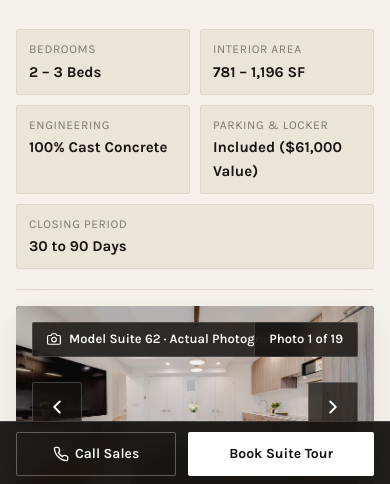
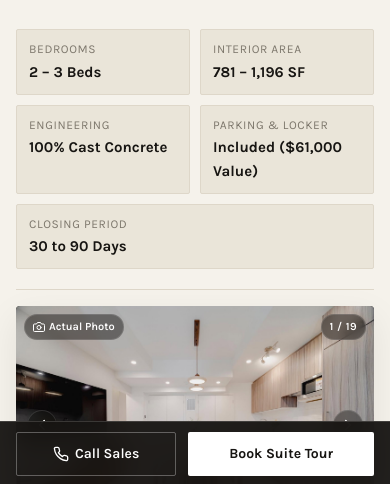
Before and after one commit to fko-job/lawrence-hill-landing, a website: page public/index.html in a window 390 px wide. Shown: the part 358-842 px from the top of the page. Drawn offline with nearby package versions, Linux system fonts and the light colour scheme; a web font is replaced by a local one.

Commit message:
refactor(gallery): subtle mobile overlay controls and clean photo presentation

```diff
--- a/public/app.js
+++ b/public/app.js
@@ -81,7 +81,14 @@ function initGallery() {
       activeImg.style.opacity = '1';
     }, 120);
 
-    counter.textContent = `Photo ${currentIndex + 1} of ${totalPhotos}`;
+    const counterFull = counter.querySelector(".counter-full");
+    const counterShort = counter.querySelector(".counter-short");
+    if (counterFull && counterShort) {
+      counterFull.textContent = `Photo ${currentIndex + 1} of ${totalPhotos}`;
+      counterShort.textContent = `${currentIndex + 1} / ${totalPhotos}`;
+    } else {
+      counter.textContent = `Photo ${currentIndex + 1} of ${totalPhotos}`;
+    }
 
     // Update Ribbon active state
     const thumbItems = ribbon.querySelectorAll('.thumbnail-item');
@@ -105,7 +112,16 @@ function initGallery() {
   prevBtn.addEventListener('click', () => switchPhoto(currentIndex - 1));
   nextBtn.addEventListener('click', () => switchPhoto(currentIndex + 1));
 
-  // Lightbox Handlers
+  // Lightbox Handlers (button + tap on main image)
+  activeImg.style.cursor = "pointer";
+  activeImg.addEventListener("click", () => {
+    lightboxImg.src = photos[currentIndex].src;
+    lightboxImg.alt = photos[currentIndex].alt;
+    lightboxCaption.textContent = photos[currentIndex].caption;
+    lightbox.classList.add("active");
+    document.body.style.overflow = "hidden";
+  });
+
   openLightboxBtn.addEventListener('click', () => {
     lightboxImg.src = photos[currentIndex].src;
     lightboxImg.alt = photos[currentIndex].alt;
--- a/public/index.html
+++ b/public/index.html
@@ -223,11 +223,13 @@
 
           <div class="gallery-overlay-badge">
             <svg width="14" height="14" viewBox="0 0 24 24" fill="none" stroke="currentColor" stroke-width="2" stroke-linecap="round" stroke-linejoin="round" aria-hidden="true"><path d="M23 19a2 2 0 0 1-2 2H3a2 2 0 0 1-2-2V8a2 2 0 0 1 2-2h4l2-3h6l2 3h4a2 2 0 0 1 2 2z"></path><circle cx="12" cy="13" r="4"></circle></svg>
-            <span>Model Suite 62 &middot; Actual Photography</span>
+            <span class="badge-text-full">Model Suite 62 &middot; Actual Photography</span>
+            <span class="badge-text-short">Actual Photo</span>
           </div>
 
           <div class="gallery-counter-badge" id="gallery-counter" aria-live="polite">
-            Photo 1 of 19
+            <span class="counter-full">Photo 1 of 19</span>
+            <span class="counter-short">1 / 19</span>
           </div>
 
           <button type="button" class="gallery-nav-btn gallery-nav-prev" id="gallery-prev-btn" aria-label="Previous image">
--- a/public/styles.css
+++ b/public/styles.css
@@ -295,6 +295,14 @@ img {
   object-fit: cover;
   transition: opacity 0.3s ease;
 }
+
+.badge-text-short {
+  display: none;
+}
+.counter-short {
+  display: none;
+}
+
 .gallery-overlay-badge {
   position: absolute;
   top: 16px;
@@ -2822,3 +2830,101 @@ section, .editorial-section, [id], h1, h2, h3 {
 .ps-modal-header {
   padding-right: 36px;
 }
+
+  @media (max-width: 768px) {
+  /* Subtle Mobile Gallery Overlays (Clean, Unobstructed Photography) */
+  .gallery-stage {
+    aspect-ratio: 3 / 2 !important;
+  }
+  .badge-text-full {
+    display: none !important;
+  }
+  .badge-text-short {
+    display: inline !important;
+  }
+  .counter-full {
+    display: none !important;
+  }
+  .counter-short {
+    display: inline !important;
+  }
+
+  .gallery-overlay-badge {
+    top: 8px !important;
+    left: 8px !important;
+    padding: 3px 8px !important;
+    font-size: 0.6875rem !important;
+    background: rgba(14, 13, 11, 0.45) !important;
+    backdrop-filter: blur(4px) !important;
+    border: 1px solid rgba(255, 255, 255, 0.12) !important;
+    border-radius: 20px !important;
+    gap: 4px !important;
+  }
+  .gallery-overlay-badge svg {
+    width: 12px !important;
+    height: 12px !important;
+  }
+
+  .gallery-counter-badge {
+    top: 8px !important;
+    right: 8px !important;
+    padding: 3px 8px !important;
+    font-size: 0.6875rem !important;
+    font-weight: 600 !important;
+    background: rgba(14, 13, 11, 0.45) !important;
+    backdrop-filter: blur(4px) !important;
+    border: 1px solid rgba(255, 255, 255, 0.12) !important;
+    border-radius: 20px !important;
+    letter-spacing: 0.04em !important;
+  }
+
+  .gallery-nav-btn {
+    width: 44px !important;
+    height: 44px !important;
+    background: transparent !important;
+    border: none !important;
+    padding: 0 !important;
+  }
+  .gallery-nav-btn svg {
+    width: 30px !important;
+    height: 30px !important;
+    padding: 5px !important;
+    background: rgba(14, 13, 11, 0.4) !important;
+    border-radius: 50% !important;
+    backdrop-filter: blur(4px) !important;
+    border: 1px solid rgba(255, 255, 255, 0.12) !important;
+    color: #ffffff !important;
+  }
+  .gallery-nav-prev {
+    left: 4px !important;
+  }
+  .gallery-nav-next {
+    right: 4px !important;
+  }
+
+  .gallery-expand-btn {
+    bottom: 8px !important;
+    right: 8px !important;
+    width: 44px !important;
+    height: 44px !important;
+    min-height: 44px !important;
+    padding: 0 !important;
+    justify-content: center !important;
+    background: transparent !important;
+    border: none !important;
+  }
+  .gallery-expand-btn span {
+    display: none !important;
+  }
+  .gallery-expand-btn svg {
+    width: 30px !important;
+    height: 30px !important;
+    padding: 6px !important;
+    background: rgba(14, 13, 11, 0.4) !important;
+    border-radius: 50% !important;
+    backdrop-filter: blur(4px) !important;
+    border: 1px solid rgba(255, 255, 255, 0.12) !important;
+    color: #ffffff !important;
+    margin: 0 !important;
+  }
+}
```
